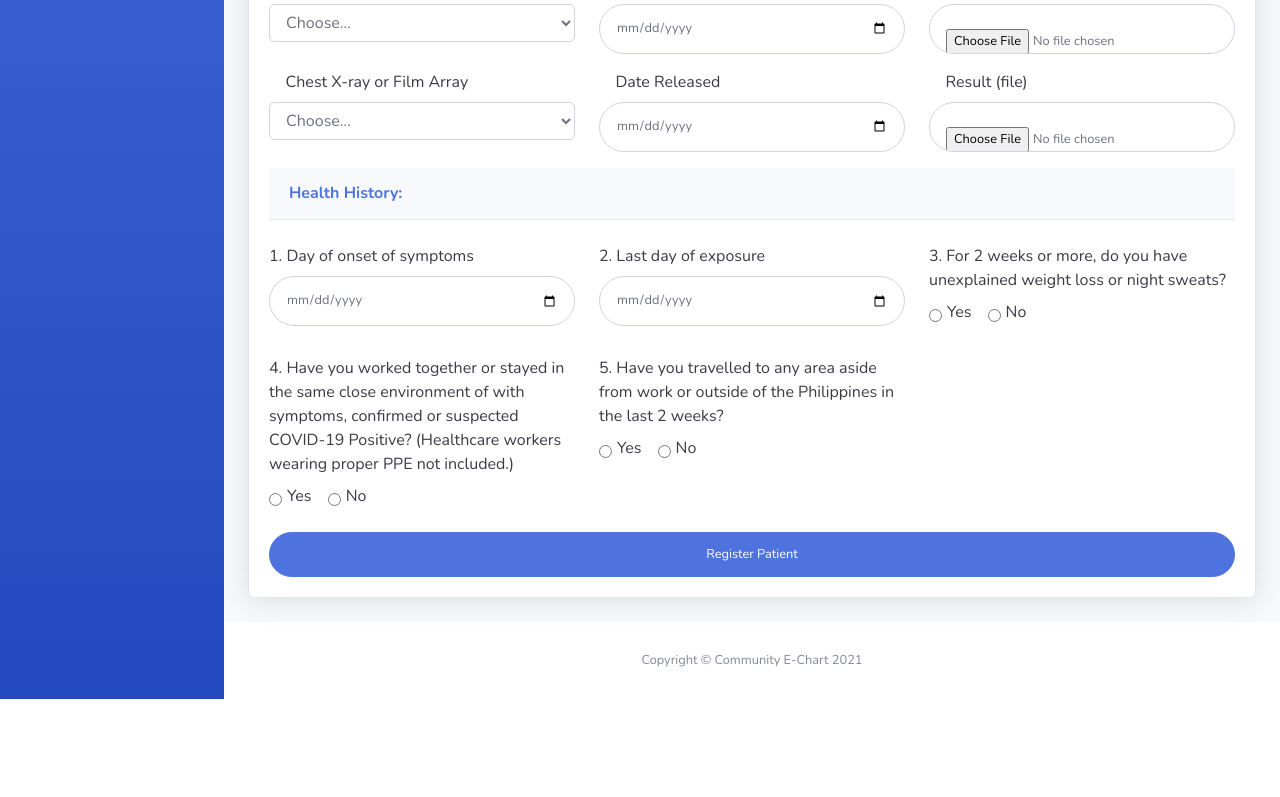
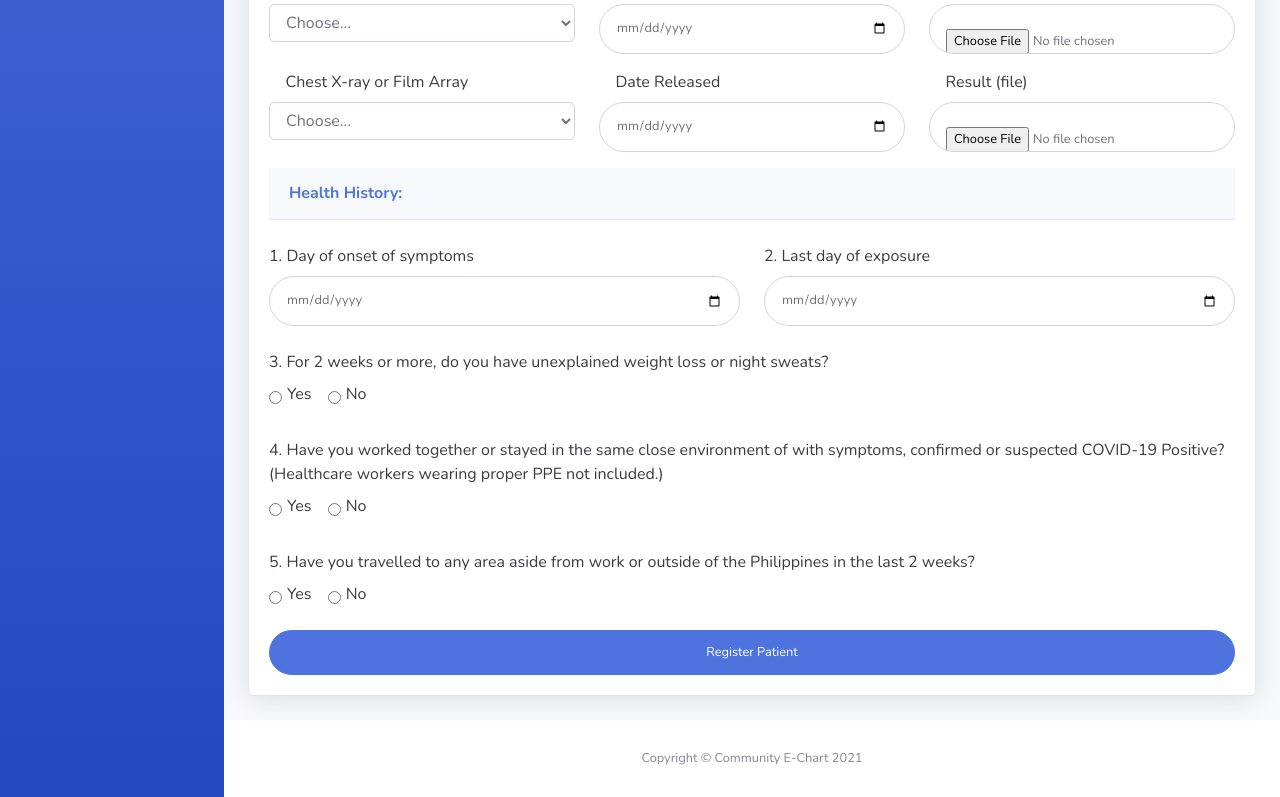
Before and after one commit to edronalee/cmsc128.1, a Django app: page /brgyregistry/ in a window 1280 px wide. Shown: the part 904-1701 px from the top of the page. Before the commit the page ends 1603 px from the top, so only its background shows below. Run offline with Django 3.2, Linux system fonts and the light colour scheme; some libraries are stand-ins or nearby versions.

Commit message:
edit brgyregistry & monitor

```diff
--- a/chart/templates/chart/brgyregistry.html
+++ b/chart/templates/chart/brgyregistry.html
@@ -376,16 +376,16 @@
                                 </div>
 
                                 <div class="form-group row">
-                                    <div class="col-sm-4 mb-3 mb-sm-0">
+                                    <div class="col-sm-6 mb-3 mb-sm-0">
                                         <label for="symptomsdate" class="text-gray-900"><br>1. Day of onset of symptoms</label>
                                         <input type="date" class="form-control form-control-user" id="symptomsdate">
                                     </div>
-                                    <div class="col-sm-4 mb-3 mb-sm-0">
-                                        <label for="symptomsdate" class="text-gray-900"><br>2. Last day of exposure</label>
-                                        <input type="date" class="form-control form-control-user" id="symptomsdate">
+                                    <div class="col-sm-6 mb-3 mb-sm-0">
+                                        <label for="exposuredate" class="text-gray-900"><br>2. Last day of exposure</label>
+                                        <input type="date" class="form-control form-control-user" id="exposuredate">
                                     </div>
-                                    <div class="col-sm-4">
-                                        <label for="gender" class="text-gray-900"><br>3. For 2 weeks or more, do you have unexplained weight loss or night sweats?</label><br>
+                                    <div class="col-sm-12">
+                                        <label for="radio3" class="text-gray-900"><br>3. For 2 weeks or more, do you have unexplained weight loss or night sweats?</label><br>
                                         <div class="form-check form-check-inline">
                                             <input class="form-check-input" type="radio" name="radio3" id="radio31" value="yes">
                                             <label class="text-gray-900" for="radio31">Yes</label>
@@ -396,8 +396,8 @@
                                         </div>
                                     </div>
 
-                                    <div class="col-sm-4">
-                                        <label for="gender" class="text-gray-900"><br>4. Have you worked together or stayed in the same close environment of with symptoms, confirmed or suspected COVID-19 Positive? (Healthcare workers wearing proper PPE not included.)</label><br>
+                                    <div class="col-sm-12">
+                                        <label for="radio4" class="text-gray-900"><br>4. Have you worked together or stayed in the same close environment of with symptoms, confirmed or suspected COVID-19 Positive? (Healthcare workers wearing proper PPE not included.)</label><br>
                                         <div class="form-check form-check-inline">
                                             <input class="form-check-input" type="radio" name="radio4" id="radio41" value="yes">
                                             <label class="text-gray-900" for="radio41">Yes</label>
@@ -407,8 +407,8 @@
                                             <label class="text-gray-900" for="radio42">No</label>
                                         </div>
                                     </div>
-                                    <div class="col-sm-4">
-                                        <label for="gender" class="text-gray-900"><br>5. Have you travelled to any area aside from work or outside of the Philippines in the last 2 weeks?</label><br>
+                                    <div class="col-sm-12">
+                                        <label for="radio5" class="text-gray-900"><br>5. Have you travelled to any area aside from work or outside of the Philippines in the last 2 weeks?</label><br>
                                         <div class="form-check form-check-inline">
                                             <input class="form-check-input" type="radio" name="radio5" id="radio51" value="yes">
                                             <label class="text-gray-900" for="radio51">Yes</label>
--- a/chart/templates/chart/monitor.html
+++ b/chart/templates/chart/monitor.html
@@ -217,6 +217,7 @@
                                     <thead>
                                         <tr>
                                             <th>Patient Number</th>
+                                            <th>Status</th>
                                             <th>Barangay</th>
                                             <th>Age</th>
                                             <th>Date Added</th>
@@ -226,6 +227,7 @@
                                     <tfoot>
                                         <tr>
                                             <th>Patient Number</th>
+                                            <th>Status</th>
                                             <th>Barangay</th>
                                             <th>Age</th>
                                             <th>Date Added</th>
@@ -235,6 +237,7 @@
                                     <tbody>
                                         <tr>
                                             <td>CR-00001</td>
+                                            <td>Status</td>
                                             <td>Tunasan</td>
                                             <td>25</td>
                                             <td>10/12/2021</td>
@@ -243,6 +246,7 @@
 
                                         <tr>
                                             <td>CR-00002</td>
+                                            <td>Status</td>
                                             <td>Alabang</td>
                                             <td>26</td>
                                             <td>10/20/2021</td>
@@ -251,6 +255,7 @@
 
                                         <tr>
                                             <td>CR-00003</td>
+                                            <td>Status</td>
                                             <td>Cupang</td>
                                             <td>54</td>
                                             <td>10/22/2021</td>
```
